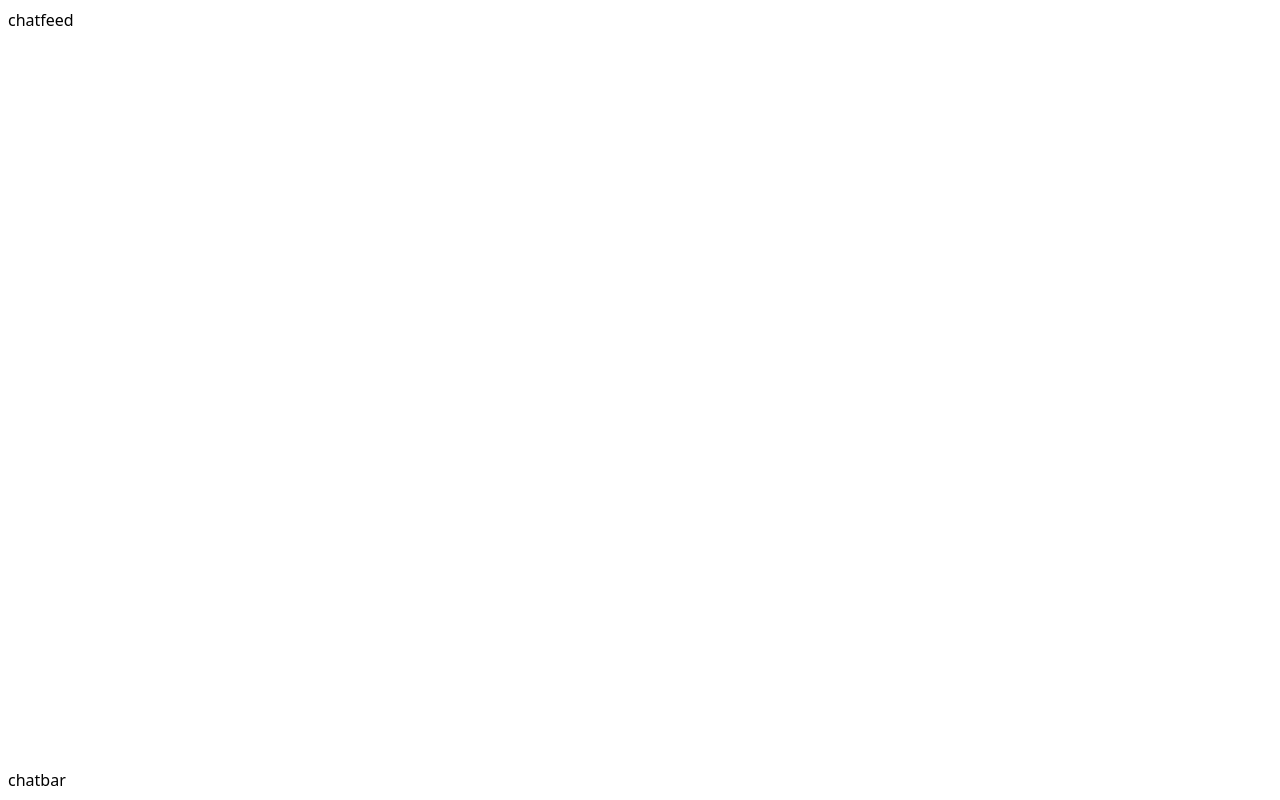
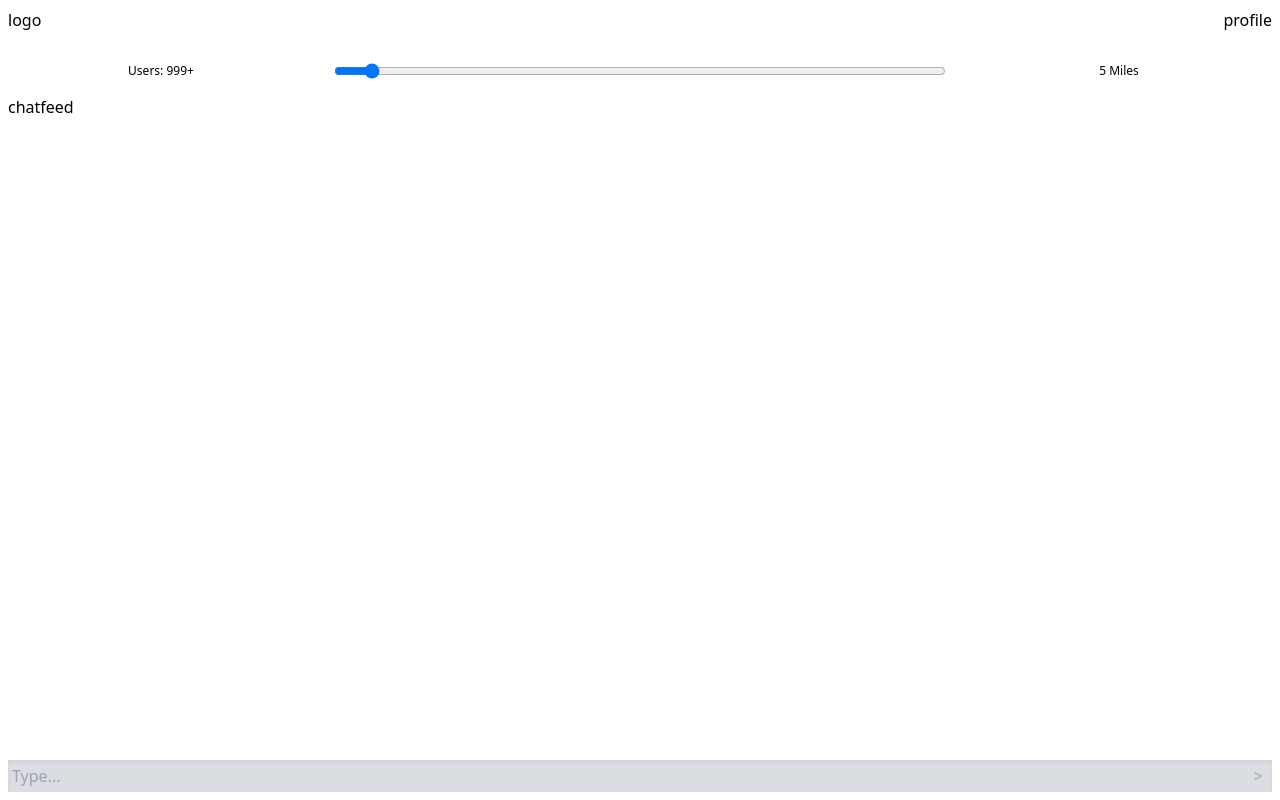
Before and after one commit to scicluna/proxichat, a Next.js app: page /chatroom in a window 1280 px wide. Built offline with nearby package versions, Linux system fonts and the light colour scheme; no server answers.

Commit message:
range slider complete for now

```diff
--- a/app/chatroom/page.tsx
+++ b/app/chatroom/page.tsx
@@ -5,6 +5,7 @@ import { useSession } from "next-auth/react";
 import Navbar from "@/components/Navbar";
 import ChatFeed from "@/components/ChatFeed";
 import ChatBar from "@/components/ChatBar";
+import RangeSlider from "@/components/RangeSlider";
 
 export default function ChatRoom() {
     const { data: session } = useSession();
@@ -16,6 +17,7 @@ export default function ChatRoom() {
     return (
         <>
             <Navbar />
+            <RangeSlider range={range} setRange={setRange} />
             <ChatFeed />
             <ChatBar />
         </>
--- a/components/ChatBar.tsx
+++ b/components/ChatBar.tsx
@@ -1,7 +1,26 @@
+'use client'
+import { useState } from "react"
+import { useSession } from "next-auth/react"
+
 export default function ChatBar() {
+    const [text, setText] = useState<string>('')
+    const { data: session } = useSession()
+
+    function submitChat(e: React.MouseEvent<HTMLButtonElement>) {
+        e.preventDefault()
+
+        //Post Request here using text and session details
+        //Cool! Then some way to signal the chat feed (WS or whatever)
+
+        setText('')
+    }
+
     return (
         <section className="mt-auto m-2">
-            <h1>chatbar</h1>
+            <form className="relative">
+                <input type="text" value={text} onChange={e => setText(e.target.value)} className="w-full shadow-inner p-1 bg-gray-300 bg-opacity-80" placeholder="Type..." />
+                <button type="submit" onClick={submitChat} className="absolute p-0 right-1 bottom-1 text-gray-400 hover:text-gray-900 w-5">{'>'}</button>
+            </form>
         </section>
     )
 }
--- a/components/Navbar.tsx
+++ b/components/Navbar.tsx
@@ -6,15 +6,12 @@ export default function Navbar() {
 
     return (
         <>
-            {session && (
-                <nav className="h-12 m-2">
-                    <button type="button" onClick={() => signOut({ callbackUrl: "/" })}
-                        className="rounded-full border border-black bg-black py-1.5 px-5 text-white transition-all
-                        hover:bg-white hover:text-black text-center text-sm font-inter flex items-center justify-center">
-                        Sign Out
-                    </button>
-                </nav>
-            )}
+            <nav className="h-12 m-2 flex justify-between">
+                <h1>logo</h1>
+                <div>
+                    <h1>profile</h1>
+                </div>
+            </nav>
         </>
     )
 }
--- /dev/null
+++ b/components/RangeSlider.tsx
@@ -0,0 +1,16 @@
+import { SetStateAction } from "react"
+
+type RangeSliderProps = {
+    range: number
+    setRange: React.Dispatch<SetStateAction<number>>
+}
+
+export default function RangeSlider({ range, setRange }: RangeSliderProps) {
+    return (
+        <div className="flex justify-between items-center w-full gap-5 text-xs h-8 p-2">
+            <h1 className="w-3/12 text-center">Users: 999+</h1>
+            <input className="w-1/2 text-center" type='range' value={range} onChange={e => setRange(parseInt(e.target.value))} />
+            <h1 className="w-3/12 text-center">{range} Miles</h1>
+        </div>
+    )
+}
```
